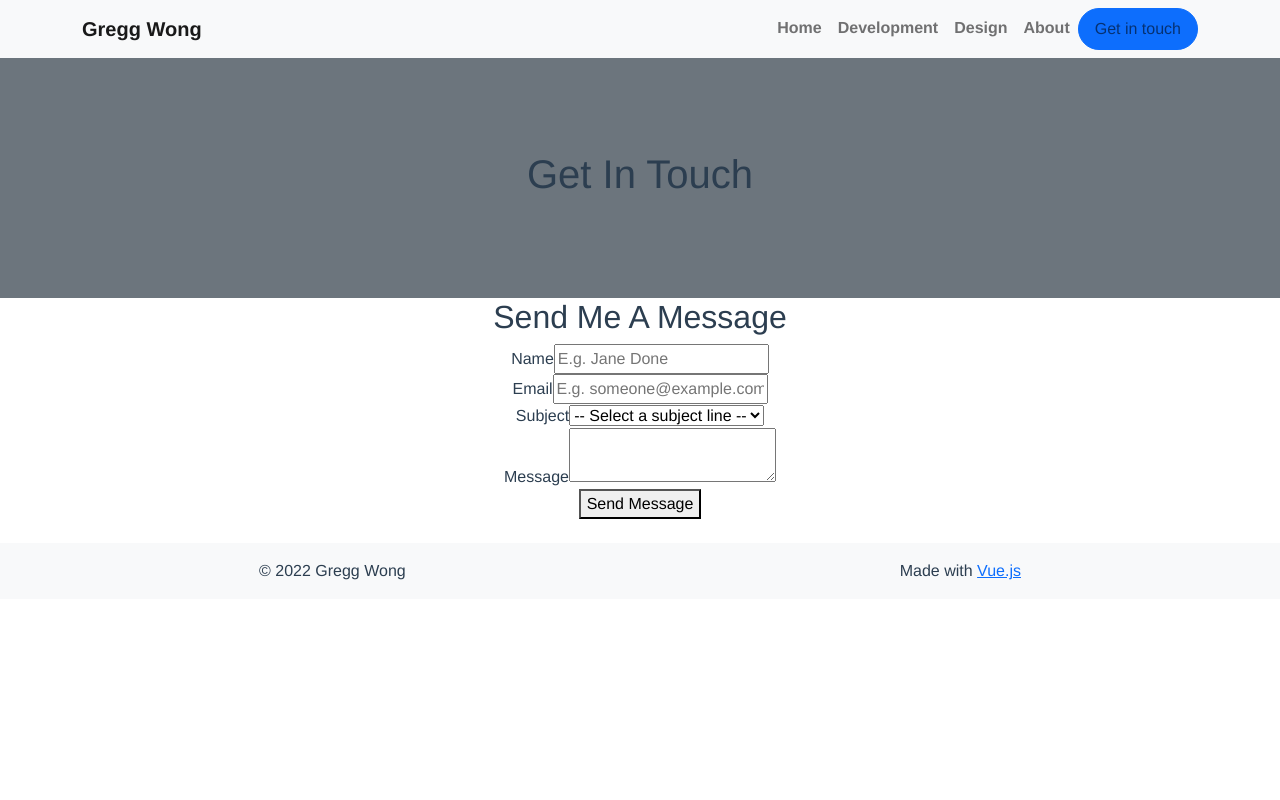
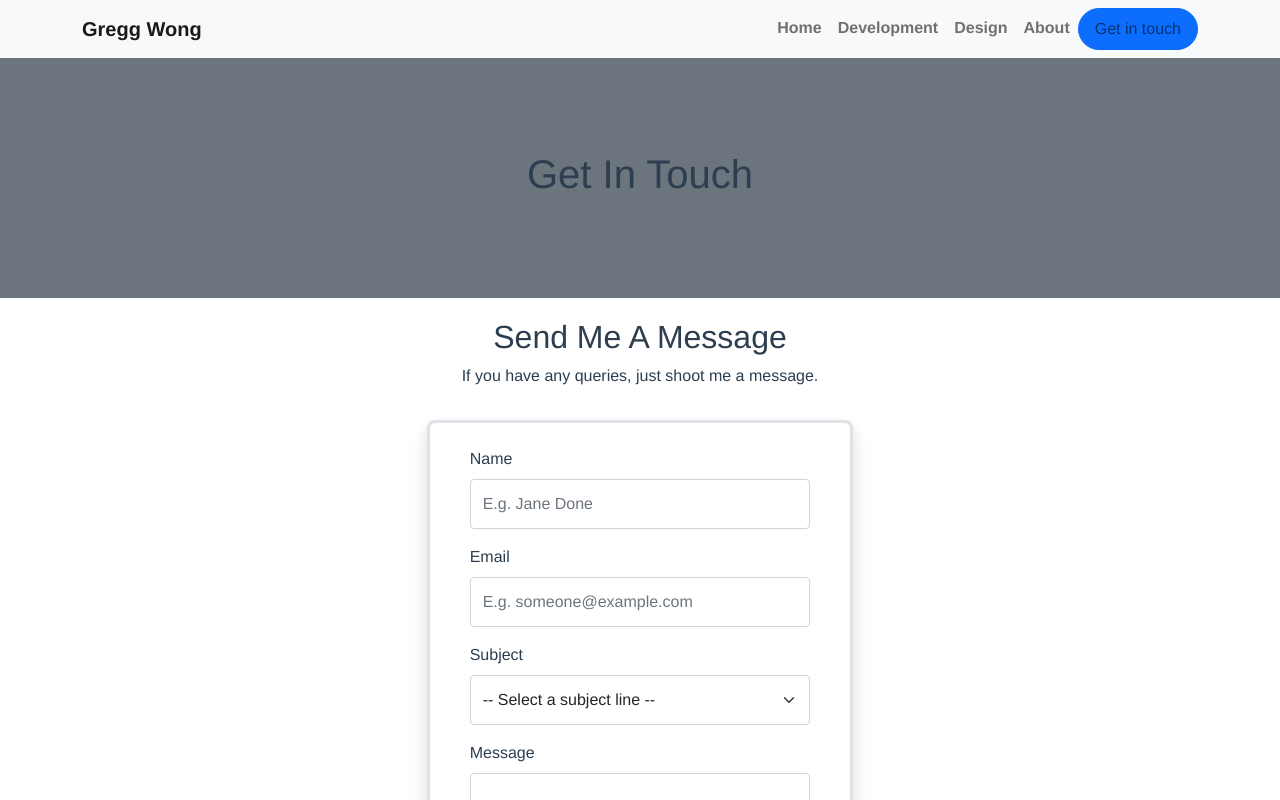
Before and after one commit to Jon-Mykal/personal-website, a Vue app: page /contact in a window 1280 px wide. Shown: the top 800 px of the page. Built offline with nearby package versions, Linux system fonts and the light colour scheme.

Commit message:
Further form enhancements

```diff
--- a/src/views/ContactView.vue
+++ b/src/views/ContactView.vue
@@ -1,32 +1,39 @@
 <template>
 <section>
     <Hero pageTitle="Get In Touch"/>
-    <section class="contact">
+    <section class="contact py-3 mt-1">
     <h2>Send Me A Message</h2>
-    <form action="/contact?sent=true" name="contactForm" method="POST" data-netlify="true" data-netlify-honeypot="bot-field">
+    <p>
+      If you have any queries, just shoot me a message.
+    </p>
+    <section class="d-flex justify-content-center">
+      <section class="form-wrapper py-4 px-2 border border-3 shadow rounded-plus col-md-9 col-sm-10 col-11 col-lg-4 mt-3">
+        <form class="form-horizontal px-md-4 mx-2" action="/contact?sent=true" name="contactForm" method="POST" data-netlify="true" data-netlify-honeypot="bot-field">
           <input type="hidden" name="form-name" value="contactForm">
-      <section class="form-group">
-         <label for="">Name</label>
-         <input type="text" placeholder="E.g. Jane Done" name="contactName">
+          <section class="form-group mb-2 pb-2">
+            <label for="" class="form-label d-flex">Name</label>
+            <input class="form-control py-275" type="text" placeholder="E.g. Jane Done" name="contactName">
           </section>
-      <section class="form-group">
-         <label for="">Email</label>
-         <input type="text" placeholder="E.g. someone@example.com" name="contactEmail">
+          <section class="form-group mb-2 pb-2">
+            <label for="" class="form-label d-flex">Email</label>
+            <input class="form-control py-275" type="text" placeholder="E.g. someone@example.com" name="contactEmail">
           </section>
-      <section class="form-group">
-         <label for="">Subject</label>
-         <select name="subjectLine" id="">
+          <section class="form-group mb-2 pb-2">
+            <label for="" class="form-label d-flex">Subject</label>
+            <select class="form-select py-275" name="subjectLine" id="">
               <option v-for="(subject, index) in subjectLines" :key="index" :value="subject.value">
                 {{ subject.text }}
               </option>
             </select>
           </section>
-      <section class="form-group">
-         <label for="message">Message</label>
-         <textarea name="message"></textarea>
+          <section class="form-group mb-2 pb-2">
+            <label for="message" class="form-label d-flex">Message</label>
+            <textarea class="form-control" id="message" name="message"></textarea>
           </section>
-      <button type="submit">Send Message</button>
+          <button class="btn btn-secondary w-100 rounded-pill py-275 text-uppercase" type="submit">Send Message</button>
         </form>
+      </section>
+    </section>
   </section>
 </section>
 </template>
@@ -50,4 +57,15 @@ export default {
 </script>
 
 <style scoped>
+.py-275 {
+    padding-top: 0.75rem!important;
+    padding-bottom: 0.75rem!important;
+}
+.rounded-plus {
+  border-radius: .5rem !important;
+}
+
+#message {
+  height: 8rem;
+}
 </style>
```
Lines whose indentation alone changed are shown as unchanged.
